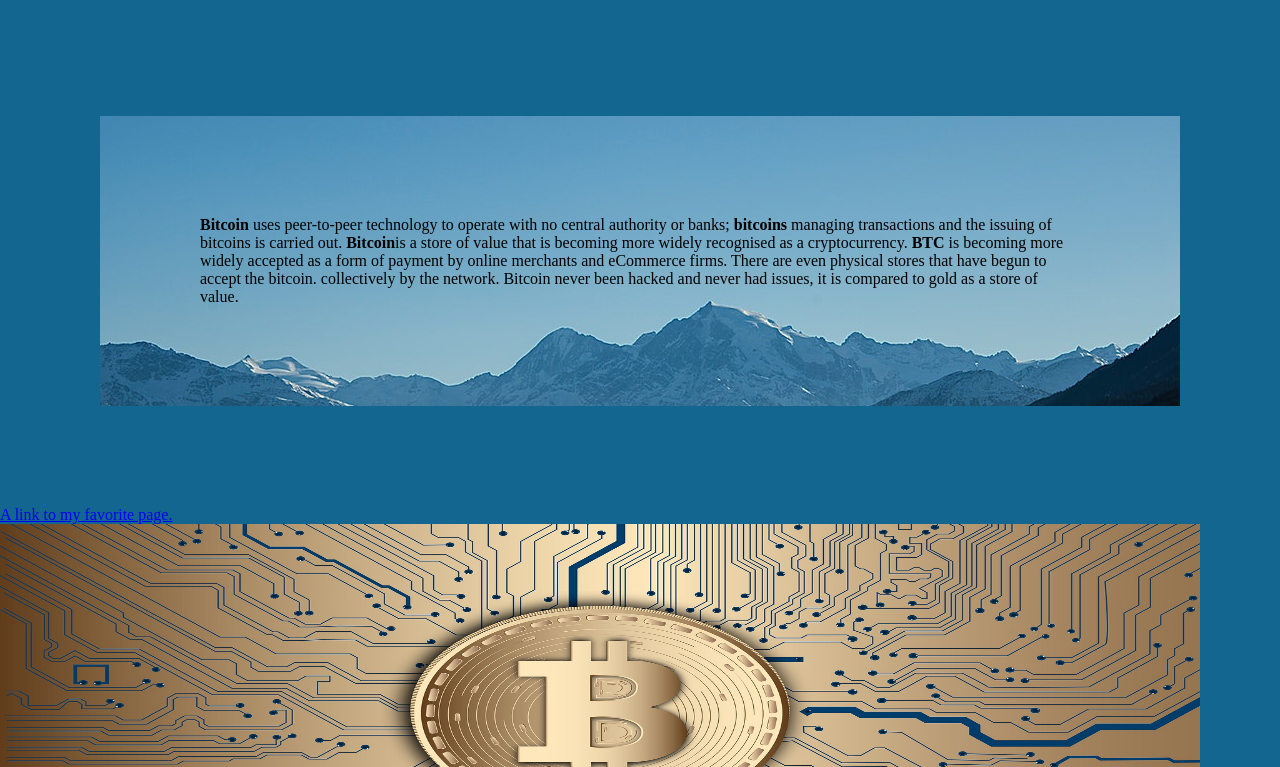
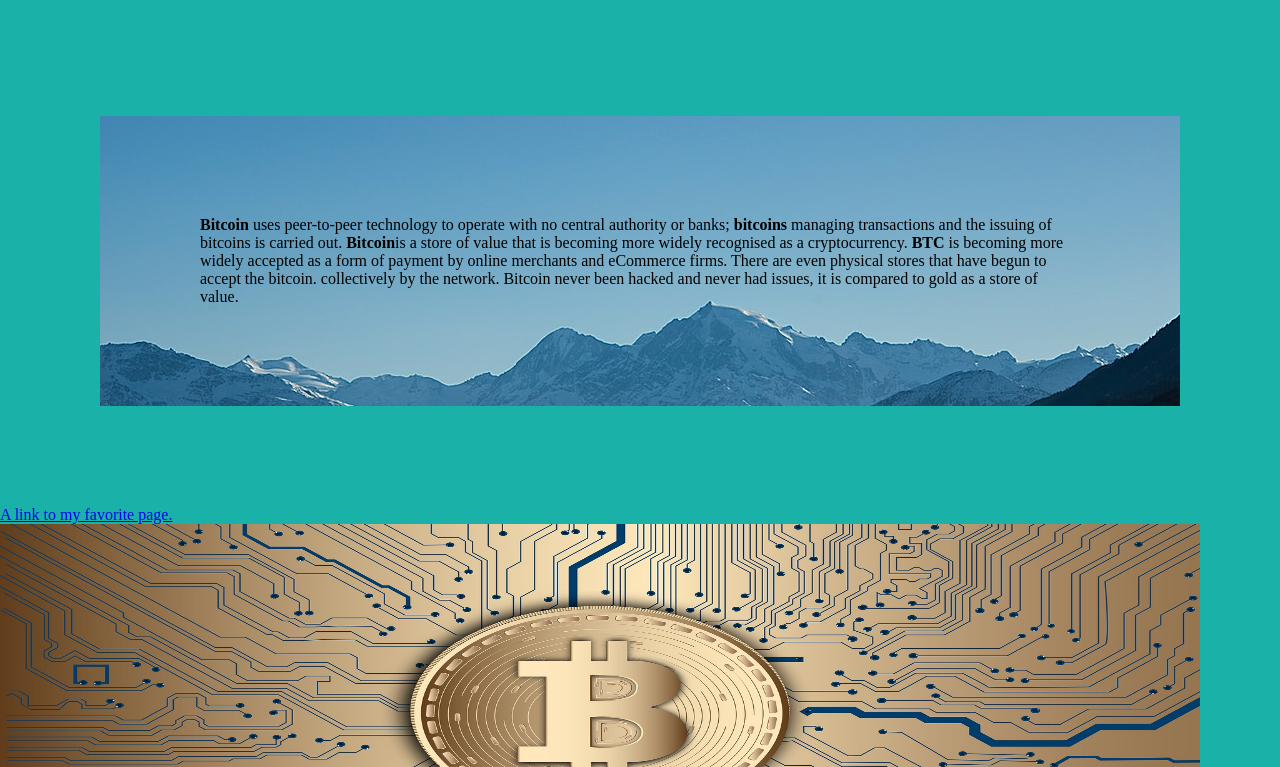
Before and after one commit to MohammedMsallam/mohammedmsallam.github.io, a plain HTML site: page index.html in a window 1280 px wide. Shown: the part 75-842 px from the top of the page. Drawn offline with Linux system fonts and the light colour scheme.

Commit message:
Update style.css

```diff
--- a/style.css
+++ b/style.css
@@ -5,7 +5,7 @@
 }
 
 body {
-background-color: rgb(18, 102, 144);
+background-color: rgb(26, 178, 168);
 
 
 }
```
